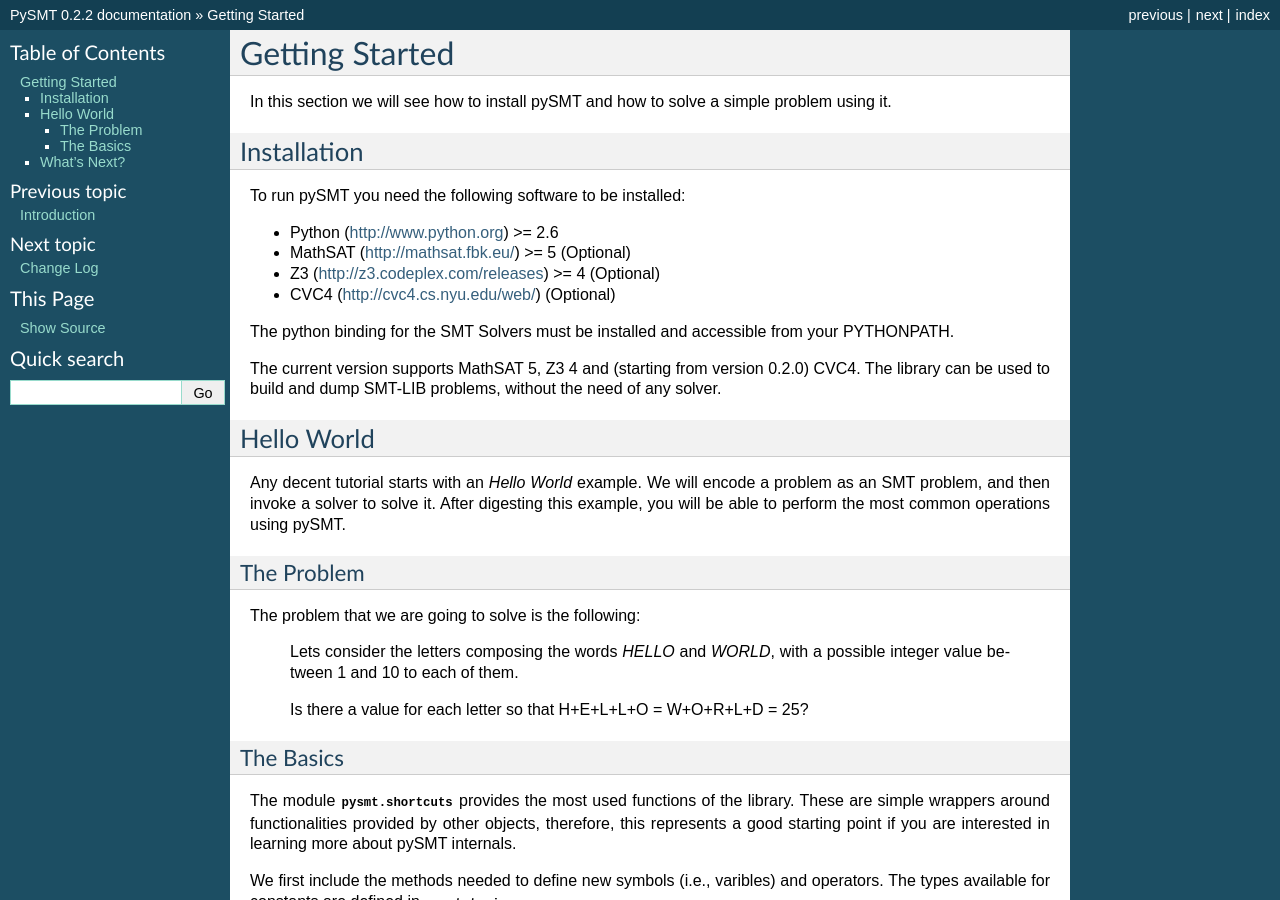
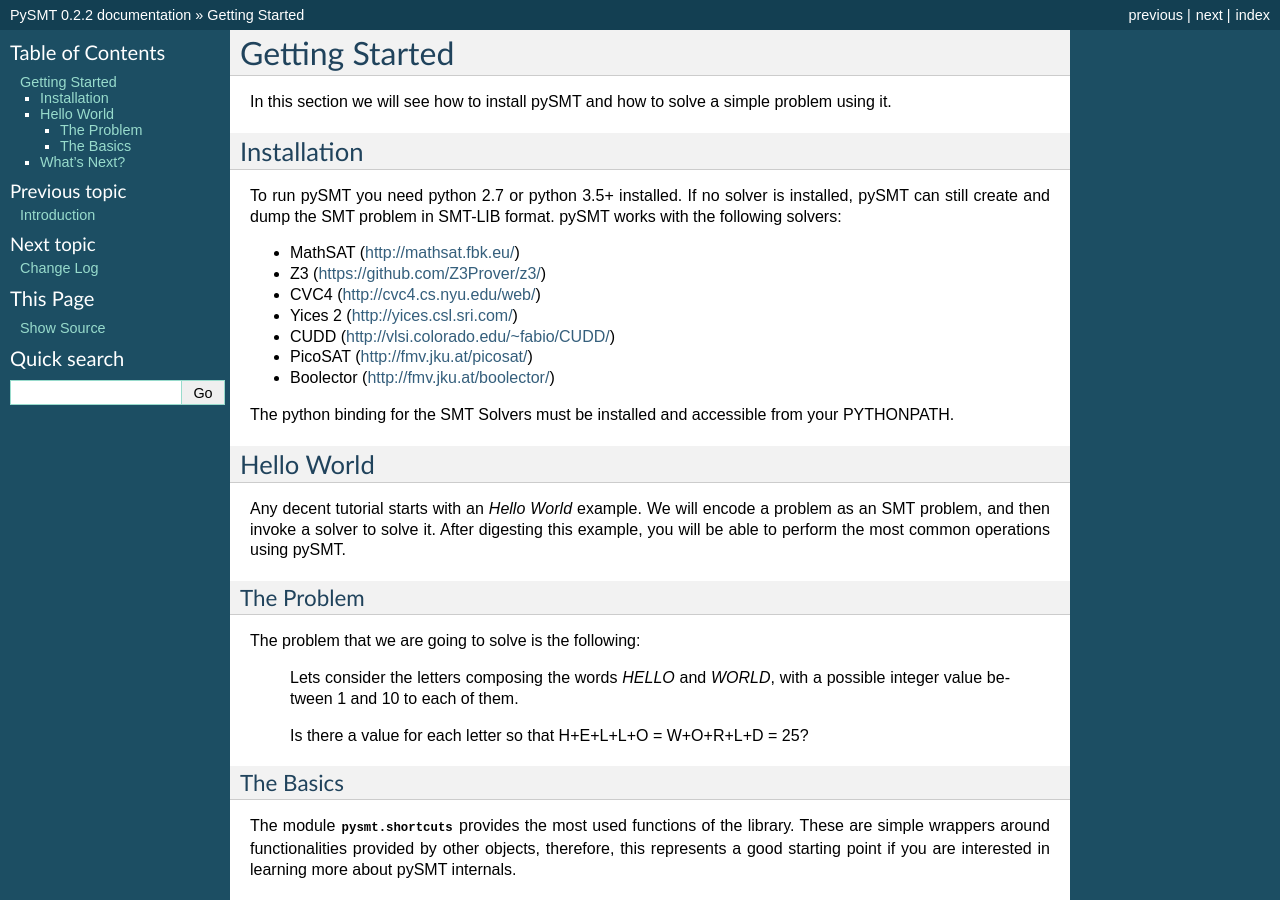
Before and after one commit to pysmt/pysmt, a Sphinx documentation site: the page built from docs/getting_started.rst, in a window 1280 px wide and 900 px high. Built offline with Sphinx 7.4.7, drawn with Linux system fonts in a browser that asks for light colours; formulas are drawn with MathJax 3.

Commit message:
Doc: Updated Z3 url + Fixed outdated info in documentation.

```diff
--- a/docs/getting_started.rst
+++ b/docs/getting_started.rst
@@ -7,19 +7,20 @@
 Installation
 ------------
 
-To run pySMT you need the following software to be installed:
+To run pySMT you need python 2.7 or python 3.5+ installed.
+If no solver is installed, pySMT can still create and dump the SMT
+problem in SMT-LIB format. pySMT works with the following solvers:
 
-*  Python (http://www.python.org) >= 2.6
-*  MathSAT (http://mathsat.fbk.eu/) >= 5 (Optional)
-*  Z3 (http://z3.codeplex.com/releases) >= 4 (Optional)
-*  CVC4 (http://cvc4.cs.nyu.edu/web/) (Optional)
+* MathSAT (http://mathsat.fbk.eu/)
+* Z3 (https://github.com/Z3Prover/z3/)
+* CVC4 (http://cvc4.cs.nyu.edu/web/)
+* Yices 2 (http://yices.csl.sri.com/)
+* CUDD (http://vlsi.colorado.edu/~fabio/CUDD/)
+* PicoSAT (http://fmv.jku.at/picosat/)
+* Boolector (http://fmv.jku.at/boolector/)
 
 The python binding for the SMT Solvers must be installed and
 accessible from your PYTHONPATH.
-
-The current version supports MathSAT 5, Z3 4 and (starting from
-version 0.2.0) CVC4. The library can be used to build and dump SMT-LIB
-problems, without the need of any solver.
 
 
 Hello World
--- a/setup.py
+++ b/setup.py
@@ -21,7 +21,7 @@
 pySMT provides methods to define a formula in Linear Real Arithmetic (LRA), Real Difference Logic (RDL), their combination (LIRA), Equalities and Uninterpreted Functions (EUF) and Bit-Vectors (BV). The following solvers are supported through native APIs:
 
 * MathSAT (http://mathsat.fbk.eu/)
-* Z3 (http://z3.codeplex.com/releases)
+* Z3 (https://github.com/Z3Prover/z3/)
 * CVC4 (http://cvc4.cs.nyu.edu/web/)
 * Yices 2 (http://yices.csl.sri.com/)
 * CUDD (http://vlsi.colorado.edu/~fabio/CUDD/)
```
